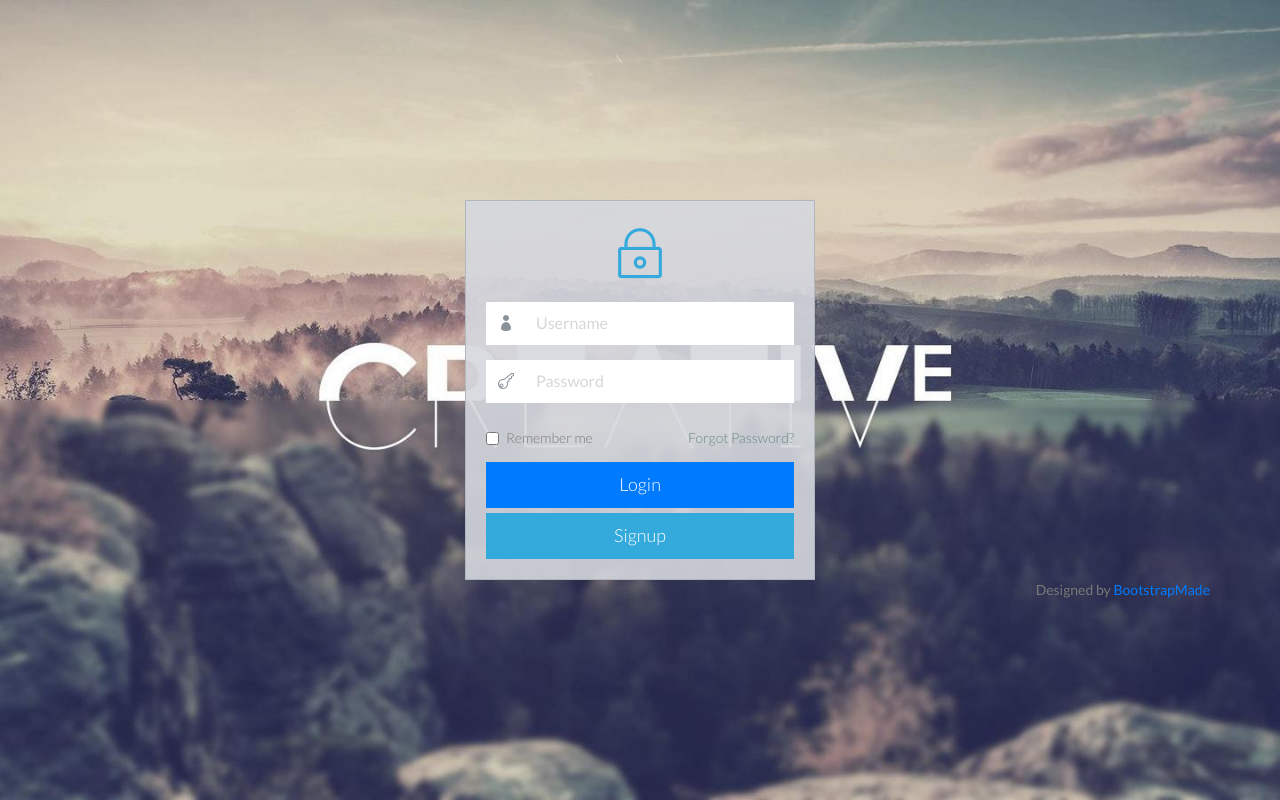
After one commit to NekaDavaa/news, a PHP site: page /nw-admin.php in a window 1280 px wide. The commit adds this page. Run offline with PHP 8.4, Linux system fonts and the light colour scheme; data that the repository does not hold is empty.

Commit message:
Admin authentication v1

```diff
--- /dev/null
+++ b/nw-admin.php
@@ -0,0 +1,11 @@
+<?php
+include 'config/config.php';
+$query = mysqli_query($connection, "select * from users");
+if (mysqli_num_rows($query) === 0) {
+	include 'register.php';
+}
+else {
+	include 'login.php';
+}
+
+?>
--- /dev/null
+++ b/register.php
@@ -0,0 +1,79 @@
+<!DOCTYPE html>
+<html lang="en">
+
+<head>
+  <meta charset="utf-8">
+  <meta name="viewport" content="width=device-width, initial-scale=1.0">
+  <meta name="description" content="Creative - Bootstrap 3 Responsive Admin Template">
+  <meta name="author" content="GeeksLabs">
+  <meta name="keyword" content="Creative, Dashboard, Admin, Template, Theme, Bootstrap, Responsive, Retina, Minimal">
+  <link rel="shortcut icon" href="img/favicon.png">
+
+  <title>Login Page 2 | Creative - Bootstrap 3 Responsive Admin Template</title>
+
+  <!-- Bootstrap CSS -->
+  <link href="admin/css/bootstrap.min.css" rel="stylesheet">
+  <!-- bootstrap theme -->
+  <link href="admin/css/bootstrap-theme.css" rel="stylesheet">
+  <!--external css-->
+  <!-- font icon -->
+  <link href="admin/css/elegant-icons-style.css" rel="stylesheet" />
+  <link href="admin/css/font-awesome.css" rel="stylesheet" />
+  <!-- Custom styles -->
+  <link href="admin/css/style.css" rel="stylesheet">
+  <link href="admin/css/style-responsive.css" rel="stylesheet" />
+
+  <!-- HTML5 shim and Respond.js IE8 support of HTML5 -->
+  <!--[if lt IE 9]>
+    <script src="js/html5shiv.js"></script>
+    <script src="js/respond.min.js"></script>
+    <![endif]-->
+
+    <!-- =======================================================
+      Theme Name: NiceAdmin
+      Theme URL: https://bootstrapmade.com/nice-admin-bootstrap-admin-html-template/
+      Author: BootstrapMade
+      Author URL: https://bootstrapmade.com
+    ======================================================= -->
+</head>
+
+<body class="login-img3-body">
+
+  <div class="container">
+
+    <form class="login-form" action="index.html">
+      <div class="login-wrap">
+        <p class="login-img"><i class="icon_lock_alt"></i></p>
+        <div class="input-group">
+          <span class="input-group-addon"><i class="icon_profile"></i></span>
+          <input type="text" class="form-control" placeholder="Username" autofocus>
+        </div>
+        <div class="input-group">
+          <span class="input-group-addon"><i class="icon_key_alt"></i></span>
+          <input type="password" class="form-control" placeholder="Password">
+        </div>
+        <label class="checkbox">
+                <input type="checkbox" value="remember-me"> Remember me
+                <span class="pull-right"> <a href="#"> Forgot Password?</a></span>
+            </label>
+        <button class="btn btn-primary btn-lg btn-block" type="submit">Login</button>
+        <button class="btn btn-info btn-lg btn-block" type="submit">Signup</button>
+      </div>
+    </form>
+    <div class="text-right">
+      <div class="credits">
+          <!--
+            All the links in the footer should remain intact.
+            You can delete the links only if you purchased the pro version.
+            Licensing information: https://bootstrapmade.com/license/
+            Purchase the pro version form: https://bootstrapmade.com/buy/?theme=NiceAdmin
+          -->
+          Designed by <a href="https://bootstrapmade.com/">BootstrapMade</a>
+        </div>
+    </div>
+  </div>
+
+
+</body>
+
+</html>
```
Also changed, not shown: Admin/pages/header.php (+9 -0 lines), login.php (added, +79 -0 lines).
